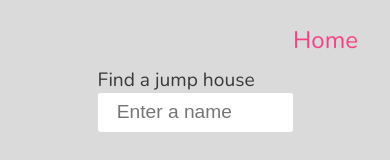
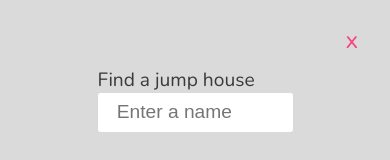
Before and after one commit to alopez96/brendas-react, a React (Create React App) app: page / in a window 390 px wide. Both pictures are taken after a click on the link "See jumpies >". Shown: the top 160 px of the page. Built offline with nearby package versions, Linux system fonts and the light colour scheme.

Commit message:
x on gohomenav on mobile view

```diff
--- a/src/components/go-home-nav/GoHomeNav.js
+++ b/src/components/go-home-nav/GoHomeNav.js
@@ -1,11 +1,13 @@
 import React from 'react';
 
-function Nav ({ goHome }) {
+function GoHomeNav ({ goHome, isMobile }) {
 
   return (
     <div>
         <ul style={listStyle} className='nav-list'>
-            <li onClick={()=>goHome()} style={listItem}>Home</li>
+            {isMobile?
+             <li onClick={()=>goHome()} style={listItem}>x</li>
+            : <li onClick={()=>goHome()} style={listItem}>Home</li>}
         </ul>
     </div>);
 }
@@ -27,4 +29,4 @@ const listItem = {
     fontSize: '1.5em'
 };
 
-export default Nav;
+export default GoHomeNav;
--- a/src/components/jumpies/Jumpies.js
+++ b/src/components/jumpies/Jumpies.js
@@ -70,7 +70,7 @@ function Jumpies({ updateRoute, isMobile }) {
     return(
         <div className='background'>
             <div className='jump-top'>
-                <GoHomeNav goHome={goHome}/>
+                <GoHomeNav goHome={goHome} isMobile={isMobile} />
                 <SearchBox search={updateSearchfield}/>
             </div>
             <div className='jump-list'>
```
